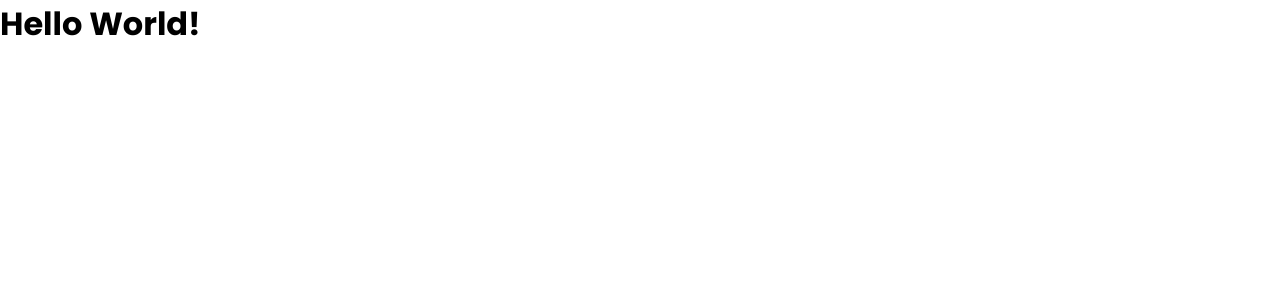
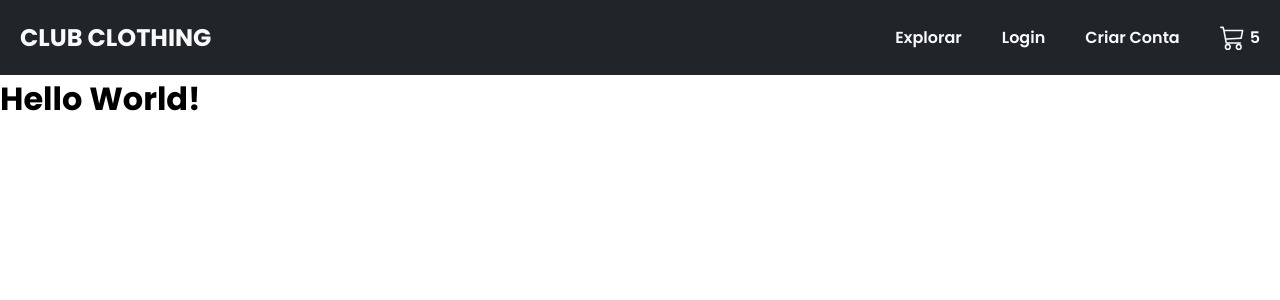
Before and after one commit to PedroStaRosa/club-clothing-ecommerce, a React (Create React App) app: page / in a window 1280 px wide. Shown: the top 300 px of the page. Built offline with nearby package versions, Linux system fonts and the light colour scheme.

Commit message:
feat: add Header Component

```diff
--- a/package.json
+++ b/package.json
@@ -12,6 +12,7 @@
     "@types/react-dom": "^18.0.0",
     "react": "^18.2.0",
     "react-dom": "^18.2.0",
+    "react-icons": "^4.7.1",
     "react-scripts": "5.0.1",
     "typescript": "*",
     "web-vitals": "^2.1.0"
--- a/src/App.tsx
+++ b/src/App.tsx
@@ -1,5 +1,18 @@
-const App = () => {
-  return <h1>Hello World!</h1>
+import { FunctionComponent } from 'react'
+
+// Components
+import Header from './components/header/header.components'
+
+interface AppProps {
+  message?: string
+}
+const App: FunctionComponent<AppProps> = ({ message }) => {
+  return (
+    <>
+      <Header />
+      <h1>Hello World!</h1>
+    </>
+  )
 }
 
 export default App
--- /dev/null
+++ b/src/components/header/header.components.tsx
@@ -0,0 +1,20 @@
+import './header.styles.css'
+import { BsCart3 } from 'react-icons/bs'
+const Header = () => {
+  return (
+    <div className="header-container">
+      <h2 className="header-title">CLUB CLOTHING</h2>
+
+      <div className="header-items">
+        <div className="header-item">Explorar</div>
+        <div className="header-item">Login</div>
+        <div className="header-item">Criar Conta</div>
+        <div className="header-item">
+          <BsCart3 size={25} />
+          <p style={{ marginLeft: 5 }}>5</p>
+        </div>
+      </div>
+    </div>
+  )
+}
+export default Header
--- /dev/null
+++ b/src/components/header/header.styles.css
@@ -0,0 +1,32 @@
+.header-container {
+  width: 100%;
+  background-color: #212529;
+  display: flex;
+  justify-content: space-between;
+  padding: 20px;
+  color: #f8f9fa;
+}
+
+.header-title {
+  font-weight: bold;
+  font-size: 1.5rem;
+}
+
+.header-items {
+  display: flex;
+  align-items: center;
+  justify-content: space-between;
+}
+
+.header-item {
+  font-weight: 600;
+  font-size: 1rem;
+  display: flex;
+  align-items: center;
+}
+
+.header-item:nth-child(1),
+.header-item:nth-child(2),
+.header-item:nth-child(3) {
+  margin-right: 40px;
+}
```
Also changed, not shown: 1 other file (tests, documents, lock files or other folders).
